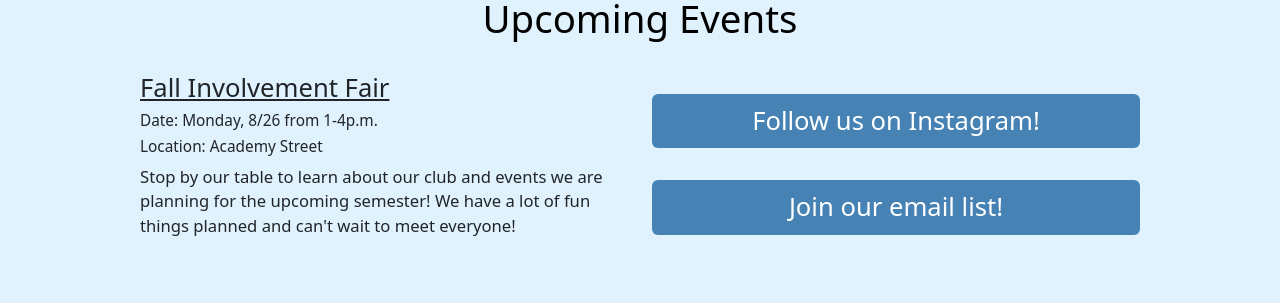
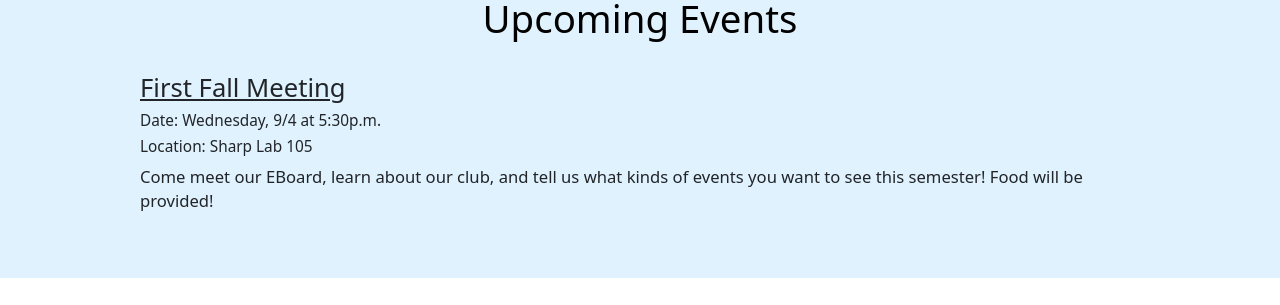
Before and after one commit to acmwud/website, a React (Create React App) app: page /#/ in a window 1280 px wide. Shown: the part 135-440 px from the top of the page. Built offline with nearby package versions, Linux system fonts and the light colour scheme.

Commit message:
added first fall meeting event

```diff
--- a/src/Components/Home.tsx
+++ b/src/Components/Home.tsx
@@ -62,7 +62,7 @@ function Home() {
 
               <div className='events'>
                 <Container>
-                  <Row>
+                  {/* <Row>
                     <Col >
                       <h2><u>Fall Involvement Fair </u></h2>
                       <h3>Date: Monday, 8/26 from 1-4p.m.</h3>
@@ -84,16 +84,18 @@ function Home() {
                         Join our email list!
                       </Button>
                     </Col>
-                  </Row>
+                    </Row> */}
+
+                    <Row>
+                      <h2><u>First Fall Meeting</u></h2>
+                      <h3>Date: Wednesday, 9/4 at 5:30p.m.</h3>
+                      <h3>Location: Sharp Lab 105</h3>
+                      <p>Come meet our EBoard, learn about our club, and tell us what kinds of events you want to see this semester! Food will be provided!</p>
+                    </Row>
+
+
                 </Container>
-                {/* <br></br>
-                <br></br>
-                <br></br>
 
-                <h2><u>First Fall Meeting</u></h2>
-                <h3>Date:</h3>
-                <h3>Location:</h3>
-                <span>Description of event</span> */}
               </div>
             </section>
           </div>
```
